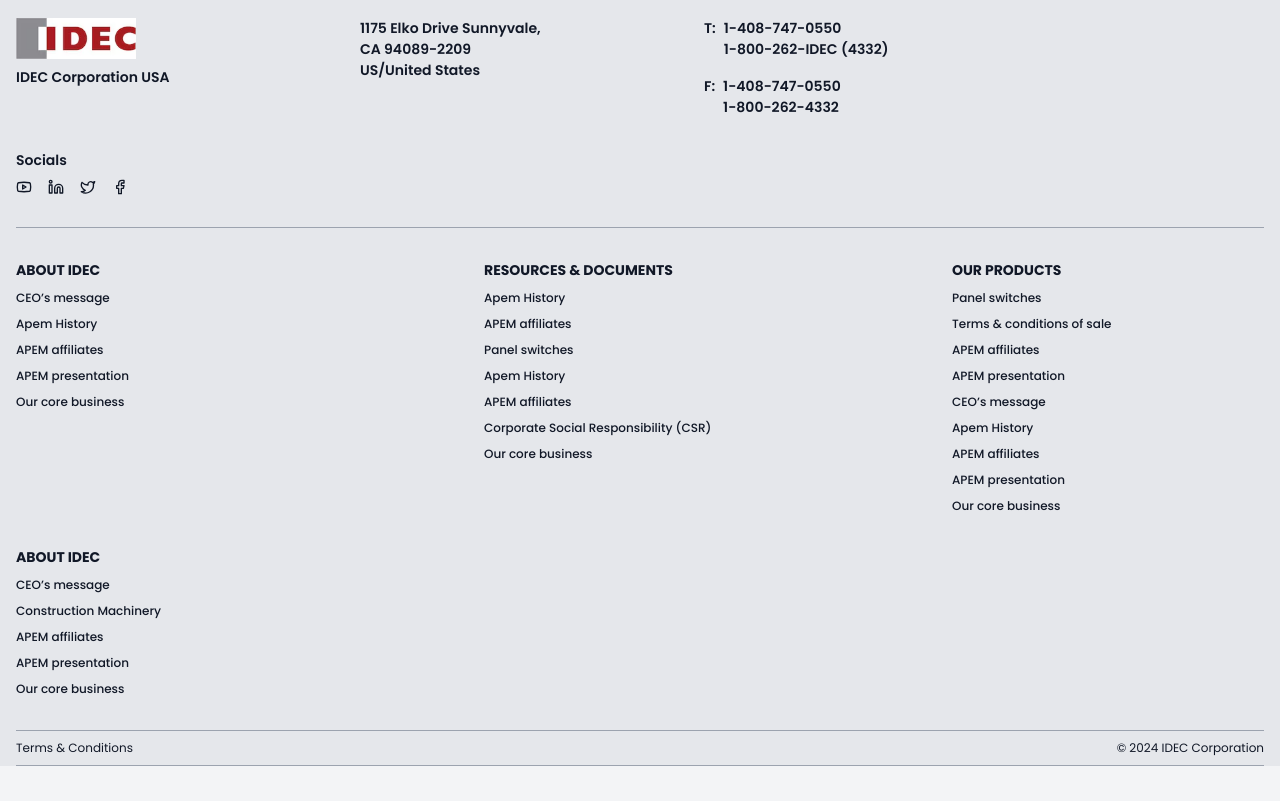
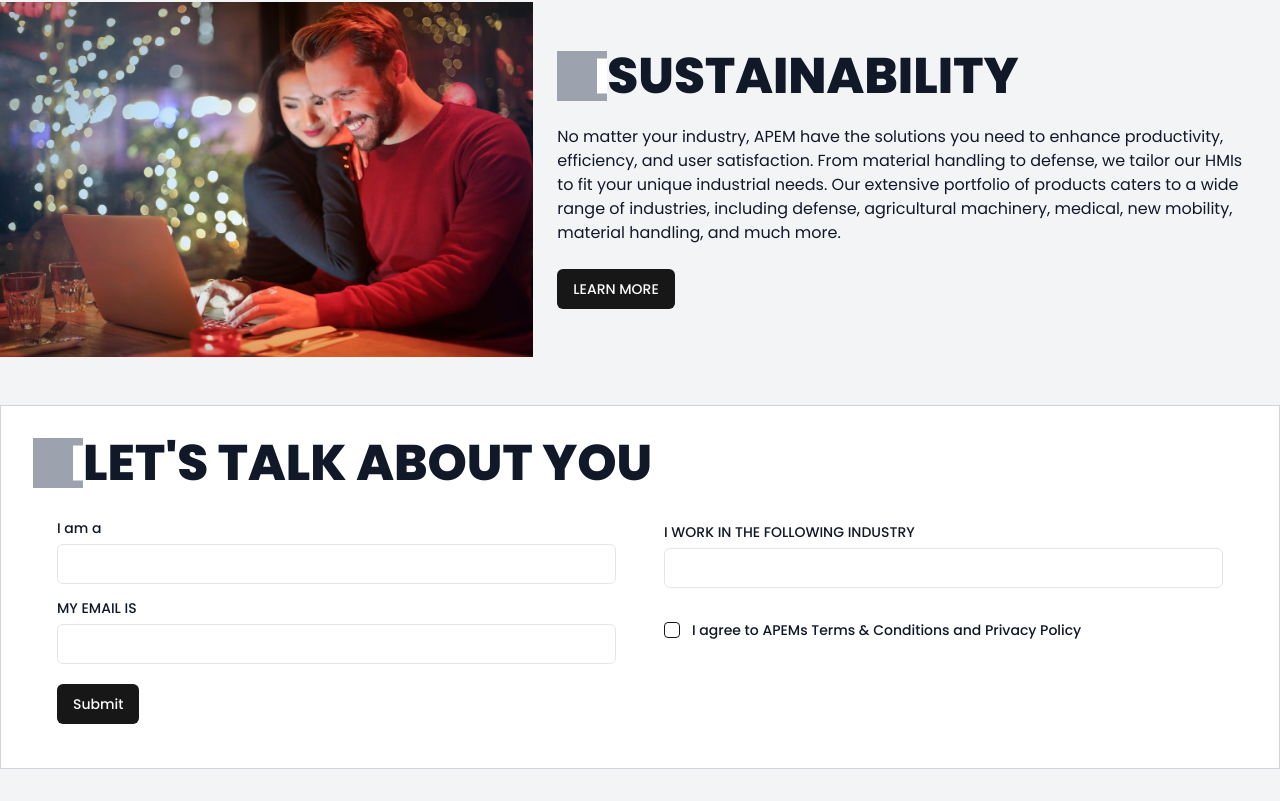
Before and after one commit to basker-bsk/idec, a Next.js app: page / in a window 1280 px wide. Shown: the part 1259-2060 px from the top of the page. Before the commit the page ends 2025 px from the top, so only its background shows below. Built offline with nearby package versions, Linux system fonts and the light colour scheme.

Commit message:
Categories

```diff
--- a/app/globals.css
+++ b/app/globals.css
@@ -155,7 +155,7 @@
   @apply bg-rose-500 text-white p-2 rounded-sm text-xs;
 }
 form {
-  @apply max-w-sm mx-auto text-center;
+  @apply text-left;
 
   & input,
   & textarea {
--- a/app/page.tsx
+++ b/app/page.tsx
@@ -2,16 +2,24 @@
 import HeaderIdec from "@/components/header-idec";
 import Banner from "@/components/banner";
 import CategoriesComponent from "@/components/categories";
+import SustainabilityComponent from "@/components/sustainability";
+import IdecForm from "@/components/form-idec";
 export default function Home() {
   return (
     <>
       <HeaderIdec />
       <main className="mx-auto max-w-[1360px]">
-        <div className="mb-10">
+        <div className="mb-12">
           <Banner />
         </div>
-        <div className="mb-10">
+        <div className="mb-12">
           <CategoriesComponent />
+        </div>
+        <div className="mb-12">
+          <SustainabilityComponent />
+        </div>
+        <div className="mb-12">
+          <IdecForm />
         </div>
       </main>
       <FooterIdec />
--- a/components/footer-idec.tsx
+++ b/components/footer-idec.tsx
@@ -53,7 +53,7 @@
   return (
     <div className="flex bg-gray-200 px-4  flex-col">
       <div className="text-[12px] lg:text-[14px] container border-b border-gray-400 font-semibold">
-        <div className="flex w-full flex-wrap gap-y-8 lg:gap-8 py-8 ">
+        <div className="flex w-full flex-wrap gap-y-8 py-8 ">
           <div className="w-1/2 lg:w-1/4 flex flex-col gap-2">
             <Image
               src="/images/logo.jpg"
@@ -68,7 +68,7 @@
             <p>1175 Elko Drive Sunnyvale,</p> <p>CA 94089-2209</p>
             <p>US/United States</p>
           </div>
-          <div className="w-1/2 lg:w-1/4 flex flex-col gap-4">
+          <div className="w-1/2 lg:w-1/4 flex flex-col lg:gap-4">
             <div className="flex gap-2">
               <p>T:</p>
               <div className="flex flex-col">
@@ -84,7 +84,7 @@
               </div>
             </div>
           </div>
-          <div className="w-1/2 lg:w-1/4 flex flex-col gap-2">
+          <div className="w-1/2 lg:w-1/4 flex flex-col lg:gap-2">
             <p>Socials</p>
             <div className="flex gap-4">
               <Youtube className="h-4 w-4" />
@@ -97,7 +97,7 @@
       </div>
       <div className="container border-b border-gray-400 font-semibold">
         <div className="flex w-full  py-8 ">
-          <div className=" flex justify-between w-full flex-wrap gap-y-8 lg:gap-8">
+          <div className=" flex justify-between w-full flex-wrap gap-y-8">
             {footerLinks.map((nav, index) => (
               <div className="flex flex-col w-1/2 lg:w-1/4" key={`f-${index}`}>
                 <h3 className="text-[12px] lg:text-[14px] mb-2 uppercase font-bold">
--- /dev/null
+++ b/components/form-idec.tsx
@@ -0,0 +1,141 @@
+"use client";
+
+import { zodResolver } from "@hookform/resolvers/zod";
+import { useForm } from "react-hook-form";
+import { date, z } from "zod";
+import { Checkbox } from "@/components/ui/checkbox";
+
+import { Button } from "@/components/ui/button";
+import {
+  Form,
+  FormControl,
+  FormDescription,
+  FormField,
+  FormItem,
+  FormLabel,
+  FormMessage,
+} from "@/components/ui/form";
+import { Input } from "@/components/ui/input";
+
+const formSchema = z
+  .object({
+    name: z.string().min(5, {
+      message: "Name must ne atleast 5 characters",
+    }),
+    industry: z.string().min(5, {
+      message: "Industry is required",
+    }),
+    emailAddress: z
+      .string()
+      .min(1, {
+        message: "Email is required",
+      })
+      .email(),
+
+    mobile: z.boolean().default(false),
+  })
+
+  .refine((data) => data.mobile === true, {
+    message: "Accept is Required",
+    path: ["mobile"],
+  });
+
+export default function IdecForm() {
+  const form = useForm<z.infer<typeof formSchema>>({
+    resolver: zodResolver(formSchema),
+    defaultValues: {
+      name: "",
+      industry: "",
+      emailAddress: "",
+      mobile: false,
+    },
+  });
+
+  function onSubmit(values: z.infer<typeof formSchema>) {
+    console.log("values", values);
+  }
+  return (
+    <>
+      <div className="flex flex-col w-full p-8 border border-gray-300 bg-white">
+        <h2 className="idec-title uppercase text-[32px] lg:text-[50px] font-extrabold mb-6">
+          LET'S TALK ABOUT YOU
+        </h2>
+
+        <Form {...form}>
+          <form
+            onSubmit={form.handleSubmit(onSubmit)}
+            className="space-y-2 flex flex-wrap items-center"
+          >
+            <FormField
+              control={form.control}
+              name="name"
+              render={({ field }) => (
+                <FormItem className="w-full lg:w-1/2 px-6">
+                  <FormLabel>I am a</FormLabel>
+                  <FormControl>
+                    <Input placeholder="" {...field} />
+                  </FormControl>
+
+                  <FormMessage />
+                </FormItem>
+              )}
+            />
+            <FormField
+              control={form.control}
+              name="industry"
+              render={({ field }) => (
+                <FormItem className="w-full lg:w-1/2 px-6">
+                  <FormLabel>I WORK IN THE FOLLOWING INDUSTRY</FormLabel>
+                  <FormControl>
+                    <Input placeholder="" {...field} />
+                  </FormControl>
+                  <FormMessage />
+                </FormItem>
+              )}
+            />
+            <FormField
+              control={form.control}
+              name="emailAddress"
+              render={({ field }) => (
+                <FormItem className="w-full lg:w-1/2 px-6">
+                  <FormLabel>MY EMAIL IS</FormLabel>
+                  <FormControl>
+                    <Input placeholder="" type="email" {...field} />
+                  </FormControl>
+
+                  <FormMessage />
+                </FormItem>
+              )}
+            />
+
+            <FormField
+              control={form.control}
+              name="mobile"
+              render={({ field }) => (
+                <FormItem className="w-full lg:w-1/2 p-6">
+                  <div className="flex flex-row items-start space-x-3 space-y-0 ">
+                    <FormControl>
+                      <Checkbox
+                        checked={field.value}
+                        onCheckedChange={field.onChange}
+                      />
+                    </FormControl>
+                    <div className="space-y-1 leading-none">
+                      <FormLabel>
+                        I agree to APEMs Terms & Conditions and Privacy Policy
+                      </FormLabel>
+                    </div>
+                  </div>
+                  <FormMessage />
+                </FormItem>
+              )}
+            />
+            <div className="w-full lg:w-1/2 px-6 py-3">
+              <Button type="submit">Submit</Button>
+            </div>
+          </form>
+        </Form>
+      </div>
+    </>
+  );
+}
--- /dev/null
+++ b/components/sustainability.tsx
@@ -0,0 +1,33 @@
+import Image from "next/image";
+import { Button } from "./ui/button";
+
+export default function SustainabilityComponent() {
+  return (
+    <div className="flex items-center">
+      <div className=" w-full lg:w-5/12">
+        <Image
+          src="/images/people.jpg"
+          alt="Content Image"
+          width={400}
+          height={200}
+          layout="responsive"
+          className="min-h-[200px]"
+        />
+      </div>
+      <div className="p-6 w-full lg:w-7/12">
+        <h2 className="idec-title uppercase text-[32px] lg:text-[50px] font-extrabold mb-6">
+          Sustainability
+        </h2>
+        <p className="lg:text-[16px] mb-6">
+          No matter your industry, APEM have the solutions you need to enhance
+          productivity, efficiency, and user satisfaction. From material
+          handling to defense, we tailor our HMIs to fit your unique industrial
+          needs. Our extensive portfolio of products caters to a wide range of
+          industries, including defense, agricultural machinery, medical, new
+          mobility, material handling, and much more.
+        </p>
+        <Button className="uppercase">Learn More</Button>
+      </div>
+    </div>
+  );
+}
```
Also changed, not shown: public/images/people.jpg (added).
